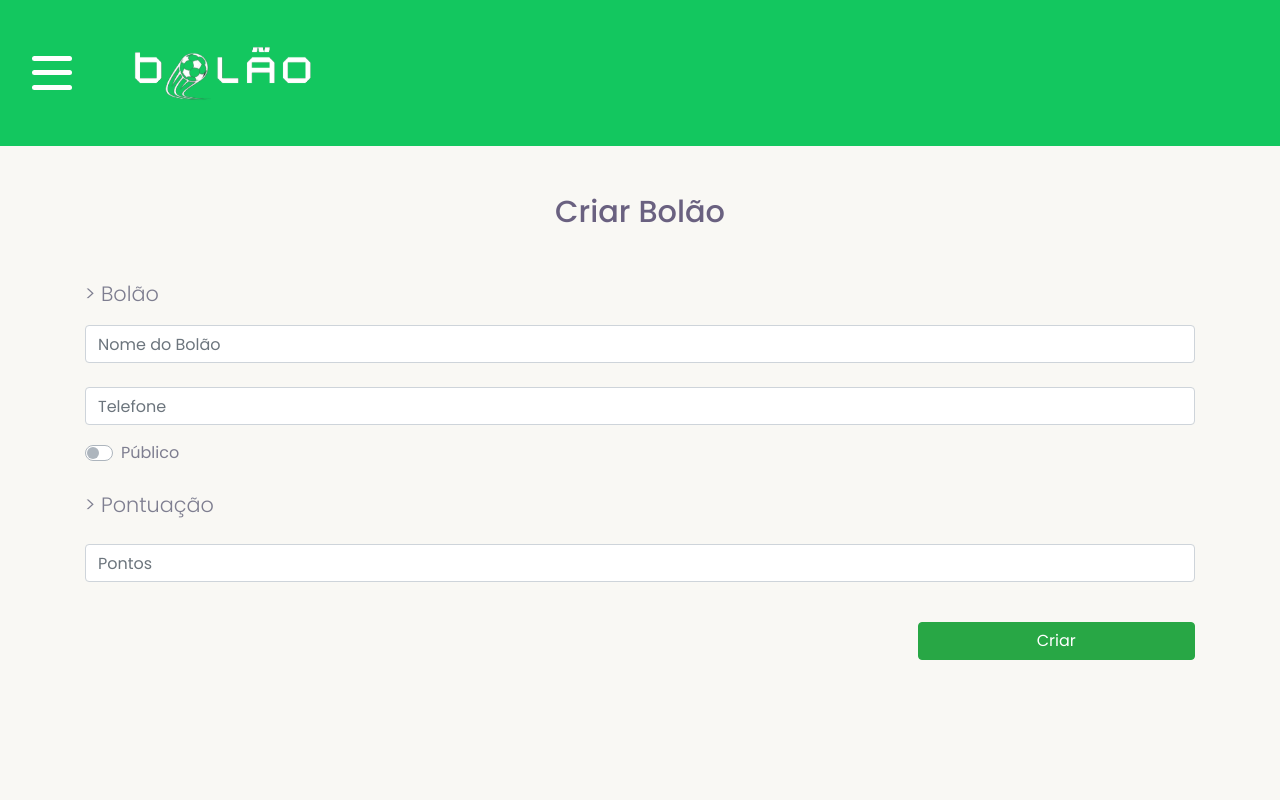
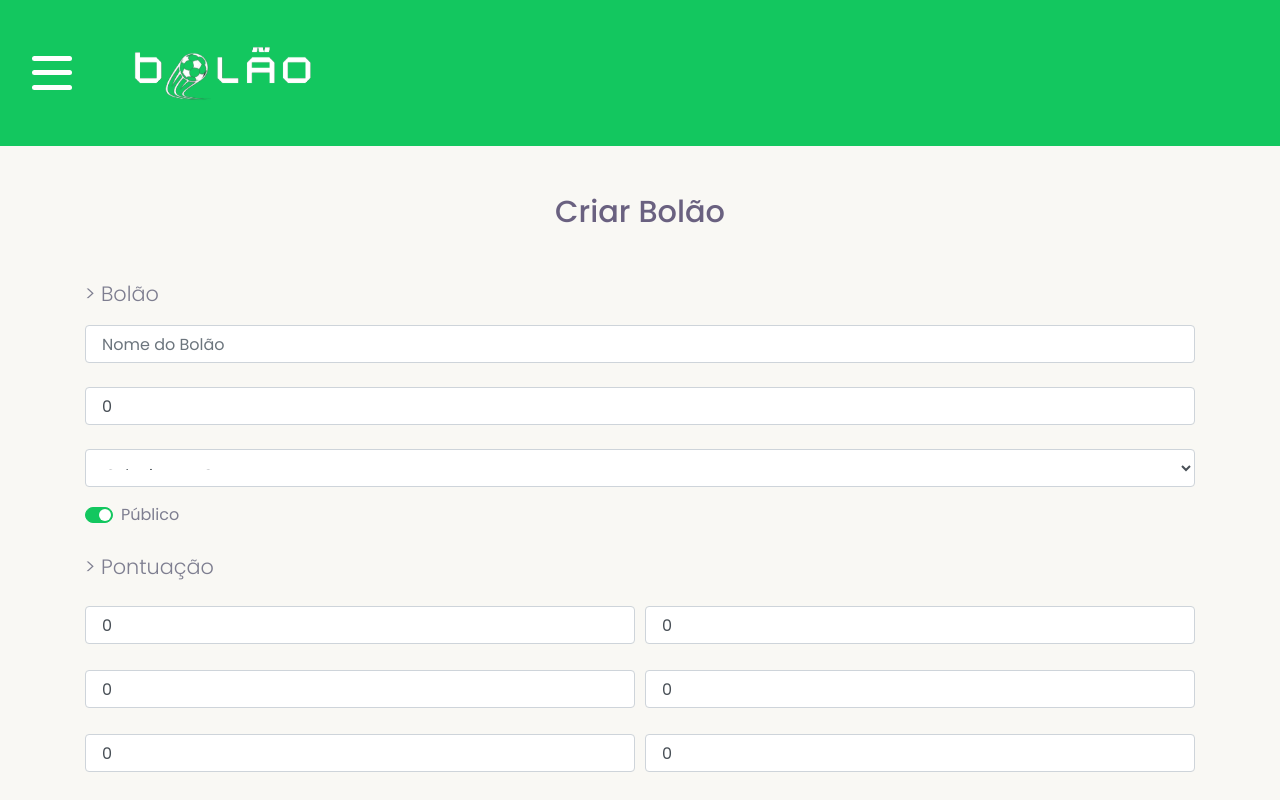
Before and after one commit to joaoguilac/bd-bolao, a Nuxt app: page /usuario/boloes/create in a window 1280 px wide. Built offline with nearby package versions, Linux system fonts and the light colour scheme.

Commit message:
Alterações de estilização e correções

```diff
--- a/pages/index.vue
+++ b/pages/index.vue
@@ -22,14 +22,14 @@
           required
           type="email"
           v-model="email"
-          class="form-control mr-3"
+          class="form-control mr-3 p-4"
           placeholder="E-mail"
         />
         <input
           required
           type="password"
           v-model="senha"
-          class="form-control mr-3"
+          class="form-control mr-3 p-4"
           placeholder="Senha"
         />
         <b-button type="submit" block variant="success" class="px-4 w-25">
--- a/pages/register.vue
+++ b/pages/register.vue
@@ -22,6 +22,30 @@
             v-model="email"
             class="form-control"
             placeholder="E-mail"
+          />
+          <br>
+          <input
+            required
+            type="text"
+            v-model="nome"
+            class="form-control"
+            placeholder="Nome"
+          />
+          <br>
+            <input
+            required
+            type="text"
+            v-model="email"
+            class="form-control"
+            placeholder="Sobrenome"
+          />
+          <br>
+               <input
+            required
+            type="text"
+            v-model="email"
+            class="form-control"
+            placeholder="Telefone"
           />
           <br>
           <input
--- a/pages/usuario/boloes/create.vue
+++ b/pages/usuario/boloes/create.vue
@@ -7,42 +7,108 @@
         <div class="bar-bottom"></div>
       </div>
       <div class="logo">
-       <img src="../../../static/bolao-logo-white.svg" alt="Logo Bolão" class="mt-2" style="width:15rem;">
+        <img
+          src="../../../static/bolao-logo-white.svg"
+          alt="Logo Bolão"
+          class="mt-2"
+          style="width: 15rem"
+        />
       </div>
     </div>
     <b-container class="box-form">
       <h1 id="title" class="text-center my-5">Criar Bolão</h1>
-     <form @submit.prevent="login">
+      <form @submit.prevent="criarBolao">
         <p class="title-form">> Bolão</p>
         <input
           required
           type="text"
-            v-model="nome"
-            class="form-control"
+          v-model="nome_bolao"
+          class="form-control p-3"
           placeholder="Nome do Bolão"
         />
-          <br>
+        <br />
         <input
-            id="text"
           required
-            v-model="telefone"
-            class="form-control mb-xl-3"
-            placeholder="Telefone"
+          type="number"
+          v-model="aposta_minima"
+          class="form-control p-3"
+          placeholder="Aposta Mínima"
         />
+        <br />
+        <select name="campeonato" id="campeonato" class="form-control p-3">
+          <option value="0" :selected="true">Selecione o Campeonato</option>
+          <option value="1">Brasileirão</option>
+        </select>
         <div class="custom-control custom-switch my-3">
-            <input type="checkbox" class="custom-control-input" id="customSwitches">
-            <label class="custom-control-label" for="customSwitches">Público</label>
+          <input
+            type="checkbox"
+            class="custom-control-input"
+            id="customSwitches"
+            v-model="publico"
+            @change="mudarPrivacidade"
+          />
+          <label class="custom-control-label" for="customSwitches"
+            >Público</label
+          >
         </div>
         <p class="my-4 title-form">> Pontuação</p>
+        <div class="input-box">
           <input
-            id="text"
+            id="placar_exato"
+            v-model="placar_exato"
+            type="number"
             required
-            v-model="pontos"
-            class="form-control mb-xl-3"
-            placeholder="Pontos"
+            class="form-control mb-xl-3 p-3"
+            placeholder="Placar Exato"
           />
+          <input
+            id="gols_vencedor"
+            v-model="gols_vencedor"
+            type="number"
+            required
+            class="form-control mb-xl-3 p-3"
+            placeholder="Gols do Time Vencedor"
+          />
+          <input
+            id="gols_perdedor"
+            v-model="gols_perdedor"
+            type="number"
+            required
+            class="form-control mb-xl-3 p-3"
+            placeholder="Gols do Time Perdedor"
+          />
+          <input
+            id="saldo_gols"
+            v-model="saldo_gols"
+            type="number"
+            required
+            class="form-control mb-xl-3 p-3"
+            placeholder="Saldo de Gols"
+          />
+          <input
+            id="acerto_vencedor"
+            v-model="acerto_vencedor"
+            type="number"
+            required
+            class="form-control mb-xl-3 p-3"
+            placeholder="Acerto do Vencedor"
+          />
+          <input
+            id="acerto_empate"
+            v-model="acerto_empate"
+            type="number"
+            required
+            class="form-control mb-xl-3 p-3"
+            placeholder="Acerto do Empate"
+          />
+        </div>
         <div class="d-flex align-items-center justify-content-end">
-            <b-button type="submit" block variant="success" class="px-4 mb-3 mt-4 w-25">
+          <b-button
+            type="submit"
+            block
+            variant="success"
+            class="px-4 mb-3 mt-4 w-25"
+          >
             Criar
           </b-button>
         </div>
@@ -54,31 +120,52 @@
 <script>
 export default {
   name: "Criar",
+  data() {
+    return {
+      nome_bolao: "",
+      aposta_minima: 0,
+      placar_exato: 0,
+      gols_vencedor: 0,
+      gols_perdedor: 0,
+      saldo_gols: 0,
+      acerto_vencedor: 0,
+      acerto_empate: 0,
+      publico: true,
+    };
+  },
+  methods: {
+    mudarPrivacidade() {
+      this.publico = !this.publico;
+    },
+    criarBolao() {
+
     }
+  },
+};
 </script>
 
 <style>
-
-  @import url('https://fonts.googleapis.com/css2?family=Poppins:wght@100;200;300;400;500&display=swap');
+@import url("https://fonts.googleapis.com/css2?family=Poppins:wght@100;200;300;400;500&display=swap");
 
 :root {
   --primary-color: #13c75f;
   --text-color: #7e7e90;
   --sub-text-color: #ababc0;
   --second-color: #f2c94c;
-    --danger-color: #EB5757;
+  --danger-color: #eb5757;
   --details-color: #6a6180;
 }
 
 * {
   margin: 0;
   text-decoration: none;
-    font-family: 'Poppins', sans-serif;
+  font-family: "Poppins", sans-serif;
   padding: 0;
   box-sizing: border-box;
 }
 
-  html,body{
+html,
+body {
   height: 100%;
   width: 100%;
   margin: 0;
@@ -87,17 +174,17 @@ export default {
   position: relative;
   overflow-x: hidden;
   color: white;
-    background-color: #F9F8F4;
+  background-color: #f9f8f4;
+  color: var(--text-color);
 }
 
-  a:hover{
+a:hover {
   text-decoration: none;
 }
-
 </style>
 
 <style scoped>
-  .header{
+.header {
   background-color: var(--primary-color);
 }
 .hamburger-menu {
@@ -124,19 +211,19 @@ export default {
   transform: rotate(45deg);
 }
 .hamburger-menu:hover .bar-middle {
-    transform:translateX(1rem);
+  transform: translateX(1rem);
   opacity: 0;
 }
 .hamburger-menu:hover .bar-bottom {
   transform: rotate(-45deg);
 }
 
-  #title{
-    color: #6A6180;
+#title {
+  color: #6a6180;
   font-size: 1.9rem;
 }
 
-  .box-form{
+.box-form {
   color: var(--text-color);
 }
 .custom-control-input:checked ~ .custom-control-label::before {
@@ -144,9 +231,15 @@ export default {
   background-color: var(--primary-color);
 }
 
-  .title-form{
+.title-form {
   font-weight: 300;
   font-size: 1.3rem;
 }
 
+.input-box{
+  display:grid;
+  gap: 10px;
+  grid-template-columns: 1fr 1fr;
+}
+
 </style>
--- a/pages/usuario/boloes/meus-boloes.vue
+++ b/pages/usuario/boloes/meus-boloes.vue
@@ -6,6 +6,7 @@
       <div class="bar-middle"></div>
       <div class="bar-bottom"></div>
     </div>
+
     <div class="logo">
        <img src="../../../static/bolao-logo-white.svg" alt="Logo Bolão" class="mt-2" style="width:15rem;">
     </div>
```
Lines whose indentation alone changed are shown as unchanged.
